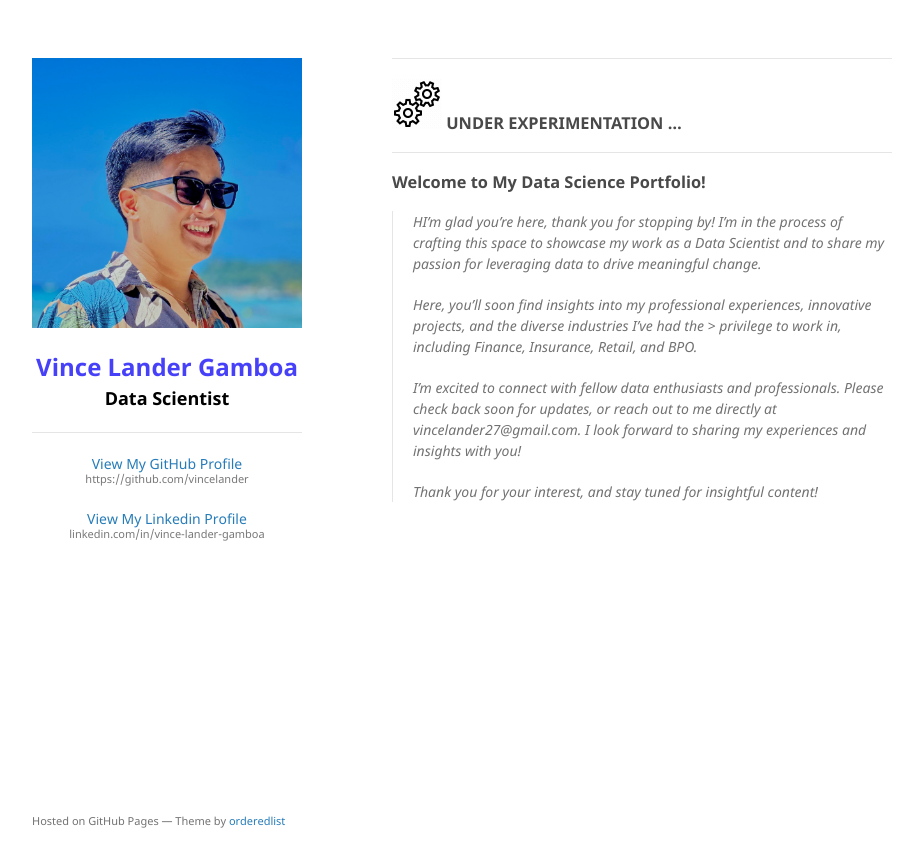
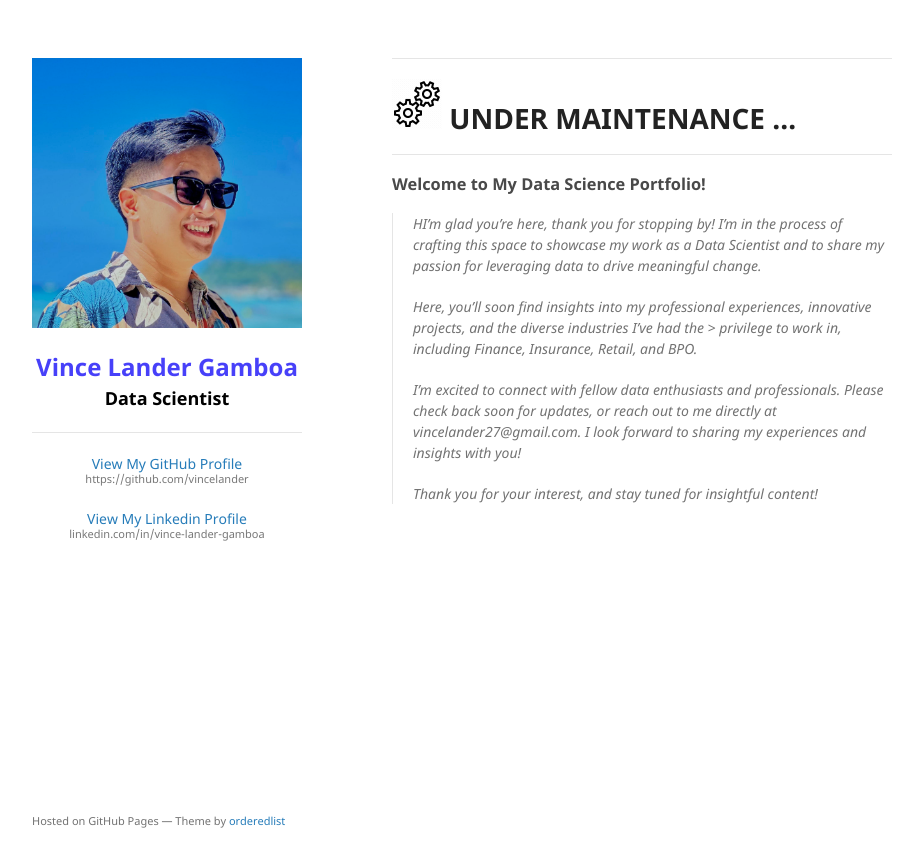
Before and after one commit to vincelander/vincelander.github.io, a Jekyll site: the page built from index.md, in a window 1280 px wide. Shown: the top 867 px of the page, without its empty margins (178-1094 px from the left). Built offline with Jekyll 4.4.1, drawn with Linux system fonts in a browser that asks for light colours.

Commit message:
update view and details

```diff
--- a/index.md
+++ b/index.md
@@ -3,7 +3,7 @@ layout: default
 ---
 * * *
 
-### ![Gears](/assets/img/gear-logo.gif) UNDER EXPERIMENTATION ...
+# ![Gears](/assets/img/gear-logo.gif) UNDER MAINTENANCE ...
 
 * * *
 
```
